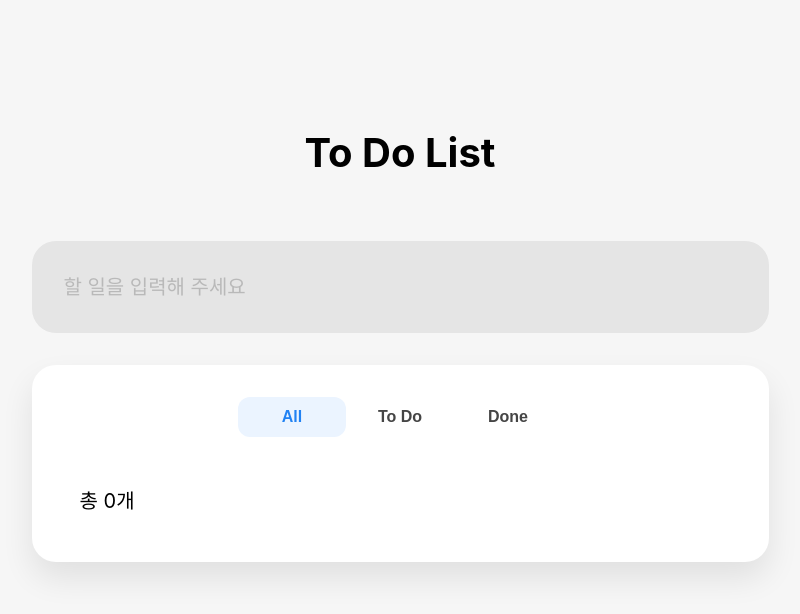
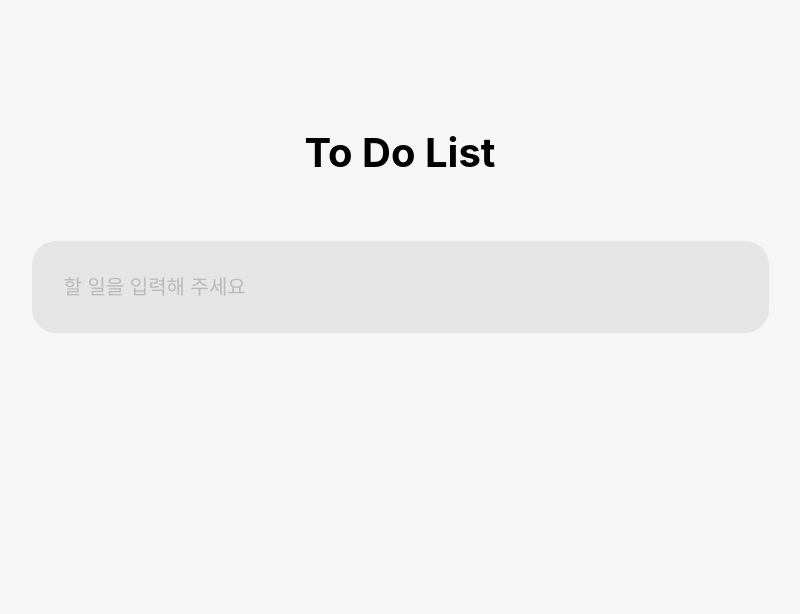
Before and after one commit to jin-2/todolist, a Next.js app: page / in a window 1280 px wide. Shown: the top 614 px of the page, without its empty margins (240-1040 px from the left). Built offline with nearby package versions, Linux system fonts and the light colour scheme; a web font is replaced by a local one.

Commit message:
feat: Add a condition to render the todo list

```diff
--- a/src/components/pages/TodoUserListPage.tsx
+++ b/src/components/pages/TodoUserListPage.tsx
@@ -4,18 +4,24 @@ import styled from "@emotion/styled";
 import TodoForm from "../ui/TodoForm/TodoForm";
 import TodoFilter from "../ui/TodoFilter/TodoFilter";
 import TodoList from "../ui/TodoList/TodoList";
+import { useRecoilValue } from "recoil";
+import { todoListState } from "../../recoil/todoState";
 
 interface Props {}
 
 const TodoUserListPage = ({}: Props) => {
+  const todos = useRecoilValue(todoListState);
+
   return (
     <Container>
       <h1>To Do List</h1>
       <TodoForm />
-      <StyledTodoContents>
-        <TodoFilter />
-        <TodoList />
-      </StyledTodoContents>
+      {todos.length ? (
+        <StyledTodoContents>
+          <TodoFilter />
+          <TodoList />
+        </StyledTodoContents>
+      ) : null}
     </Container>
   );
 };
```
